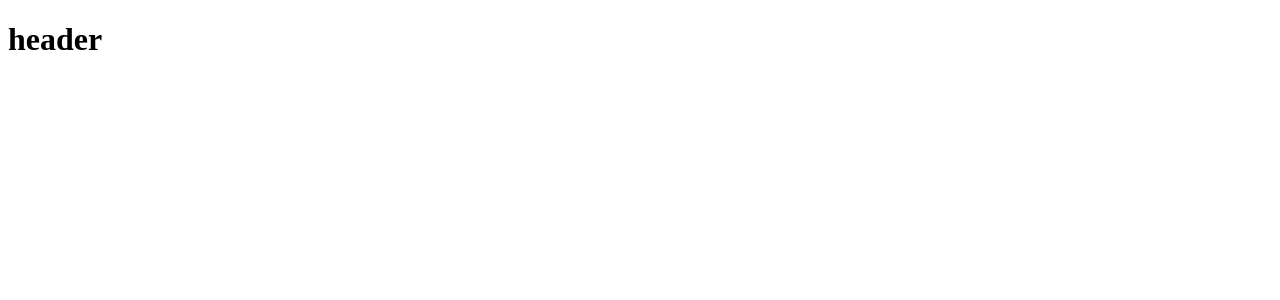
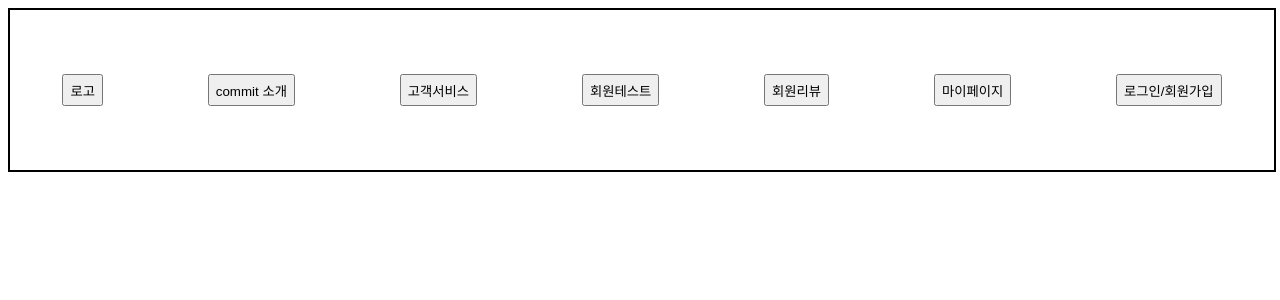
Before and after one commit to kkameoo/commitProject, a React (Vite) app: page / in a window 1280 px wide. Shown: the top 300 px of the page. Built offline with nearby package versions, Linux system fonts and the light colour scheme.

Commit message:
20240217tite

```diff
--- a/package.json
+++ b/package.json
@@ -12,7 +12,8 @@
   "dependencies": {
     "react": "^19.0.0",
     "react-dom": "^19.0.0",
-    "react-router-dom": "^7.1.5"
+    "react-router-dom": "^7.1.5",
+    "styled-components": "^6.1.15"
   },
   "devDependencies": {
     "@eslint/js": "^9.19.0",
--- a/src/App.jsx
+++ b/src/App.jsx
@@ -1,10 +1,15 @@
-import Header from "./components/header";
+import { Route, Routes } from "react-router-dom";
+import Home from "./pages/home";
+import SignUp from "./pages/SignUp";
+import SignIn from "./pages/SignIn";
 
 function App() {
   return (
-    <>
-      <Header />
-    </>
+    <Routes>
+      <Route path="/" element={<Home />} />
+      <Route path="/SignUp" element={<SignUp />} />
+      <Route path="/SignIn" element={<SignIn />} />
+    </Routes>
   );
 }
 
--- a/src/components/Header.jsx
+++ b/src/components/Header.jsx
@@ -1,4 +1,30 @@
+import styled from "styled-components";
+
+const Container = styled.div`
+  width: 100%;
+  height: 10rem;
+  margin: 0;
+  display: flex;
+  justify-content: space-around;
+  align-items: center;
+  border: 2px black solid;
+`;
+
+const MenuButton = styled.button`
+  height: 2rem;
+`;
+
 function Header() {
-  return <h1>header</h1>;
+  return (
+    <Container>
+      <MenuButton>로고</MenuButton>
+      <MenuButton>commit 소개</MenuButton>
+      <MenuButton>고객서비스</MenuButton>
+      <MenuButton>회원테스트</MenuButton>
+      <MenuButton>회원리뷰</MenuButton>
+      <MenuButton>마이페이지</MenuButton>
+      <MenuButton>로그인/회원가입</MenuButton>
+    </Container>
+  );
 }
 export default Header;
--- a/src/main.jsx
+++ b/src/main.jsx
@@ -1,10 +1,12 @@
 import { StrictMode } from "react";
 import { createRoot } from "react-dom/client";
-
 import App from "./App.jsx";
+import { BrowserRouter } from "react-router-dom";
 
 createRoot(document.getElementById("root")).render(
   <StrictMode>
-    <App />
+    <BrowserRouter>
+      <App />
+    </BrowserRouter>
   </StrictMode>
 );
--- /dev/null
+++ b/src/pages/SignIn.jsx
@@ -0,0 +1,11 @@
+import Header from "../components/header";
+
+function SignIn() {
+  return (
+    <>
+      <Header />
+      <div>로그인</div>
+    </>
+  );
+}
+export default SignIn;
--- /dev/null
+++ b/src/pages/SignUp.jsx
@@ -0,0 +1,11 @@
+import Header from "../components/header";
+
+function SignUp() {
+  return (
+    <>
+      <Header />
+      <div>회원가입</div>
+    </>
+  );
+}
+export default SignUp;
--- a/src/pages/home.jsx
+++ b/src/pages/home.jsx
@@ -0,0 +1,6 @@
+import Header from "../components/header";
+
+function Home() {
+  return <Header />;
+}
+export default Home;
```
Also changed, not shown: src/pages/login.jsx (deleted), 1 other file (tests, documents, lock files or other folders).
